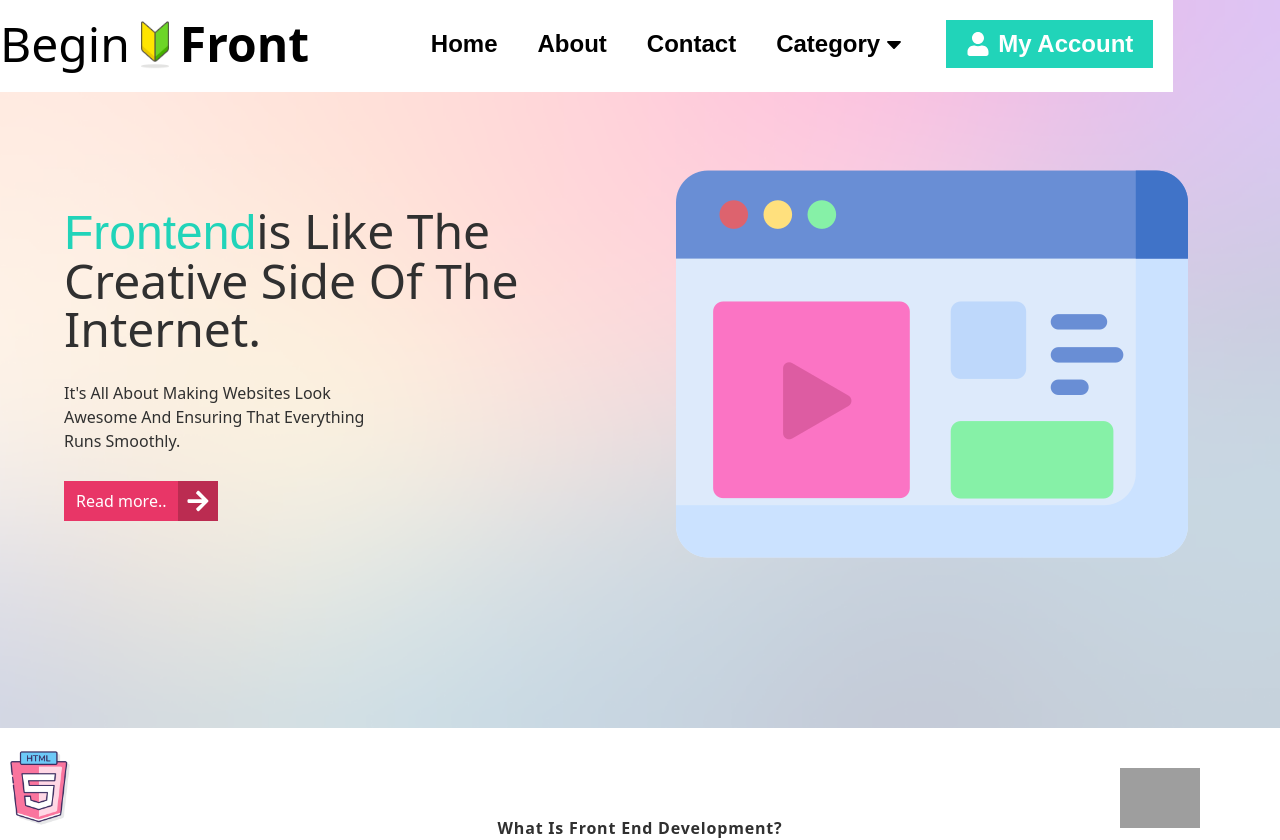
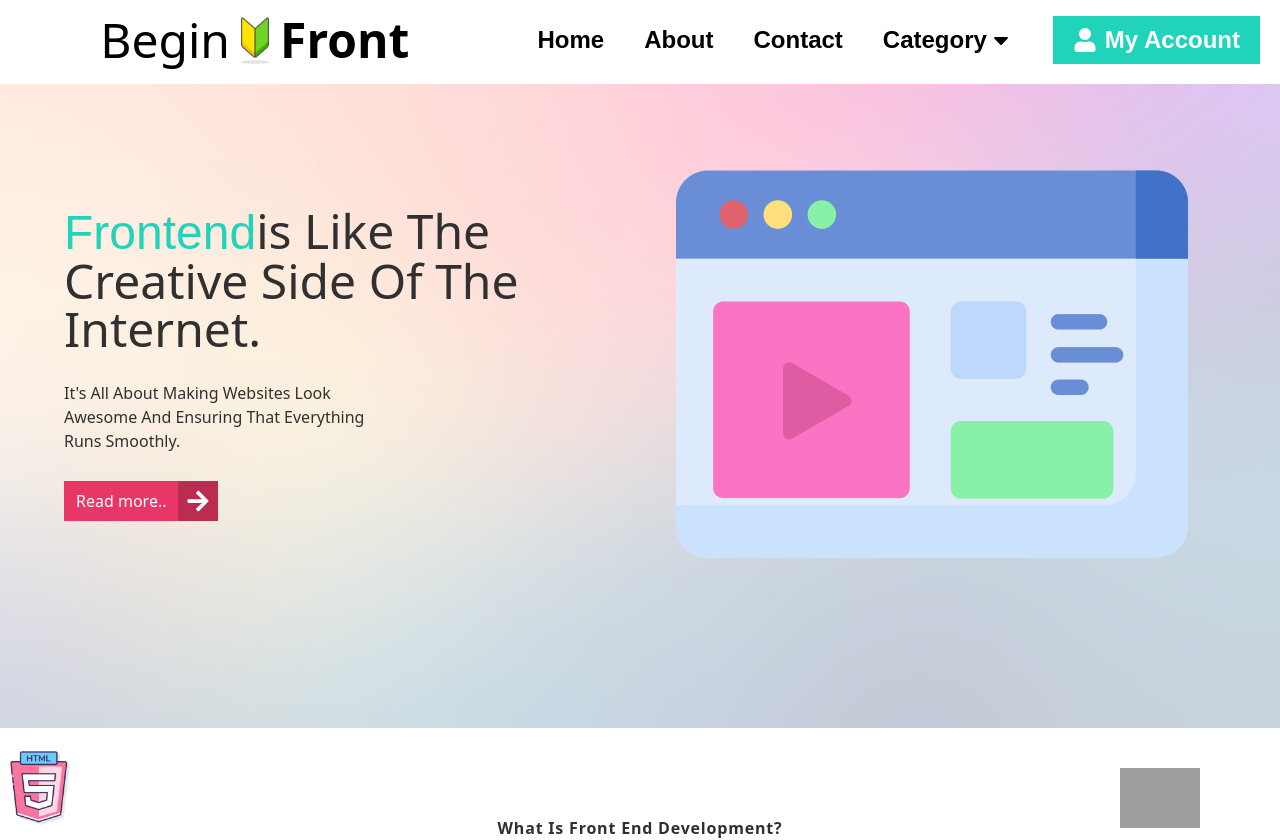
Before and after one commit to 3mrgouda/task, a React (Vite) app: page / in a window 1280 px wide. Shown: the top 840 px of the page. Built offline with nearby package versions, Linux system fonts and the light colour scheme; grey boxes are pictures that could not be loaded; a web font is replaced by a local one.

Commit message:
edit main nav

```diff
--- a/src/components/navar/Navbar.jsx
+++ b/src/components/navar/Navbar.jsx
@@ -43,42 +43,42 @@ const Navbar = ({ HandlePopUP }) => {
     setOpenMenue(!openMenue)
   }
 
-  return (<>
+  return (<div className='bg-white'>
 
-    <div  className='fixed z-50 bg-white -mt-1 py-1  flex xl:w-11/12 flex-col w-full xl:flex-row xl:items-center xl:justify-between mx-auto gap-2'>
-      <Link to={'../../'} className="logo w-10/12 mx-auto flex items-center justify-between text-4xl sm:text-5xl"><div className="flex items-center">Begin <img src={LogoIcon} className='inline-block w-[50px]' alt="" /><span className='font-bold'>Front</span></div> <div className='max-sm:block hidden w-20 '></div>
+    <div className='fixed z-50 bg-white -mt-1 py-1  sm:py-3 xl:py-0   flex  flex-col w-full xl:flex-row xl:items-center xl:justify-between 2xl:justify-around mx-auto gap-2'>
+      <Link to={'../../'} className="logo w-10/12  xl:w-auto   mx-auto flex items-center justify-between text-4xl sm:text-5xl"><div className="flex items-center">Begin <img src={LogoIcon} className='inline-block w-[50px]' alt="" /><span className='font-bold'>Front</span></div> <div className='max-sm:block hidden w-20 '></div>
         <div className='' onClick={() => toggleMenue()}> {!openMenue ? <IoMdMenu className='block xl:hidden' /> : <IoMdClose className='block xl:hidden' />}
         </div>
       </Link>
 
-      <div className={`navLinks -z-10 absolute shadow-lg font-bold font-hero xl:shadow-none xl:static xl:w-auto w-full xl:bg-white  p-5 bg-[#F4f3f5] ${openMenue ? 'block' : 'hidden'} xl:block top-[55px] left-0`}>
-        <ul className={`flex flex-col  xl:flex-row  gap-4 xl:text-center  xl:gap-10 justify-center items-center text-2xl `} >{navLink.map((link, i) => (<li className='cursor-pointer  duration-200' key={i}>{link.name}</li>))}
+      <div className={`navLinks -z-10 absolute shadow-lg font-bold font-hero xl:shadow-none xl:static xl:w-auto 2xl:w-2/3 w-full xl:bg-white  p-5 bg-[#F4f3f5] ${openMenue ? 'block' : 'hidden'} xl:block top-[55px] sm:top-[72px] left-0`}>
+        <ul className={`flex flex-col  xl:flex-row  gap-4 xl:text-center  xl:gap-10 justify-center 2xl:justify-around items-center text-2xl `} >{navLink.map((link, i) => (<li className='cursor-pointer  duration-200' key={i}>{link.name}</li>))}
 
           <li className='cursor-pointer  duration-200 group '>
             <a href="" className='inline-block hover:text-primary font-semibold text-2xl'>
               <div className='flex items-center gap-[2px] py-2'>Category <span><FaCaretDown className='group-hover:rotate-180 duration-300' /></span></div>
             </a>
-            <div className='absolute z-50 hidden left-[25%] group-hover:block w-[200px] shadow-md bg-slate-200 p-2'>
+            <div className='absolute z-50 hidden left-[25%] xl:left-[60%] 2xl:left-[65%] xl:top-[70%] group-hover:block w-[200px] sm:w-[350px] sm:text-center  shadow-md bg-slate-200 p-2'>
               <ul>{
 
                 dropDownLinks.map(({ id, name, link }) => (
                   <li key={id}>
-                    <Link to={link} className='inline-block w-full rounded-md p-2  hover:bg-primary/20 font-semibold text-xl'>{name}</Link>
+                    <Link to={link} className='inline-block w-full rounded-md p-2  hover:bg-primary/20 font-semibold text-xl md:text-2xl '>{name}</Link>
 
                   </li>
                 ))}</ul>
             </div>
           </li>
           <li>
-              <button onClick={HandlePopUP} className='flex items-center bg-secondary text-white px-1 md:px-5 text-nowrap  py-2 hover:scale-105 gap-2 duration-300'><FaUser />My Account</button>
-            </li>
+            <button onClick={HandlePopUP} className='flex items-center bg-secondary text-white px-1 md:px-5 text-nowrap  py-2 hover:scale-105 gap-2 duration-300'><FaUser />My Account</button>
+          </li>
 
         </ul>
 
       </div>
     </div>
 
-  </>)
+  </div>)
 }
 
 export default Navbar
```
